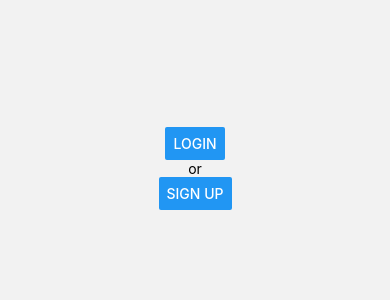
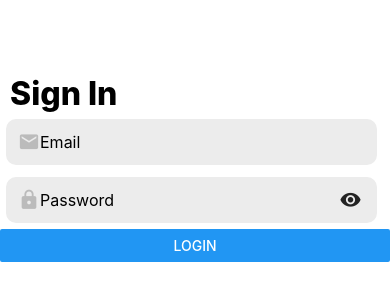
Before and after one commit to Group-15-2/imu, a React Native app: screen /SignIn in a window 390 px wide. Shown: the part 254-554 px from the top of the page. Built offline with nearby package versions, Linux system fonts and the light colour scheme.

Commit message:
Add Sign Screen

```diff
--- a/Screens/SignIn.js
+++ b/Screens/SignIn.js
@@ -1,12 +1,45 @@
-import * as React from 'react';
-import { Text, View, Button } from 'react-native';
+import React,{ useState } from 'react';
+import { Pressable, TextInput, View, Text, Button } from 'react-native';
+import { MaterialCommunityIcons } from '@expo/vector-icons';
+import { inStyle } from '../styles/instyle';
 
-export default function SignIn ({navigation}) {
-    return (
-        <View style={{flex:1, alignItems: 'center', justifyContent: 'center' }}>
-            <Button title="Login" onPress={() => navigation.navigate('Home')}/>
-            <Text>or</Text>
-            <Button title="Sign Up" onPress={() => navigation.navigate('SignUp')}/>
+import { useTogglePasswordVisibility } from '../styles/useTogglePasswordVisibility';
+
+export default function App({ navigation }) {
+  const { passwordVisibility, rightIcon, handlePasswordVisibility } =
+    useTogglePasswordVisibility();
+  const [password, setPassword] = useState('');
+
+  return (
+    <View style={inStyle.container}>
+        <Text style={inStyle.head}>Sign In</Text>
+        <View style={inStyle.inputContainer}>
+            <View style={inStyle.inputField}>
+            <MaterialCommunityIcons  name={'email'} size={22} color={'#BBBBBB'}/>
+            <TextInput style={{fontSize:16}} placeholder="Email"/>
+            </View>
         </View>
-    );
+        <View style={inStyle.inputContainer}>
+            <View style={inStyle.inputField}>
+            <MaterialCommunityIcons  name={'lock'} size={22} color={'#BBBBBB'}/>
+            <TextInput
+            name="password"
+            placeholder="Password"
+            style={{fontSize:16}}
+            autoCapitalize="none"
+            autoCorrect={false}
+            textContentType="newPassword"
+            secureTextEntry={passwordVisibility}
+            value={password}
+            enablesReturnKeyAutomatically
+            onChangeText={text => setPassword(text)}
+            />
+            </View>
+            <Pressable onPress={handlePasswordVisibility}>
+            <MaterialCommunityIcons name={rightIcon} size={22} color="#232323" />
+            </Pressable>
+        </View>
+        <Button style={inStyle.txtInt} title="Login" onPress={() => navigation.navigate('Home')}/>
+    </View>
+  );
 }
--- /dev/null
+++ b/styles/instyle.js
@@ -0,0 +1,43 @@
+import { StyleSheet } from "react-native";
+
+const inStyle = StyleSheet.create ({
+
+    head: {
+        fontSize: 32,
+        fontWeight: '800',
+        marginLeft: 10,
+        alignItems: 'flex-start'
+    },
+
+    container: {
+        flex: 1,
+        justifyContent: 'center',
+        backgroundColor: '#fff'
+    },
+    inputContainer: {
+        margin: 6,
+        width: '95%',
+        borderRadius: 10,
+        flexDirection: 'row',
+        alignItems: 'center',
+        backgroundColor: '#ECECEC'
+    },
+    inputField: {
+        flexDirection: 'row',
+        color: '#BBBBBB',
+        padding: 12,
+        paddingRight: 0,
+        fontSize: 24,
+        fontWeight: '900',
+        width: '90%'
+    },
+    txtInt: {
+        fontSize: 16,
+        borderRadius: 10,
+        margin: 10,
+        width: '95%',
+        borderRadius: 10,
+    }
+})
+
+export  { inStyle }
--- /dev/null
+++ b/styles/useTogglePasswordVisibility.js
@@ -0,0 +1,22 @@
+import { useState } from "react";
+
+export const useTogglePasswordVisibility = () => {
+    const [passwordVisibility, setPasswordVisibility] = useState(true);
+    const [rightIcon, setRightIcon] = useState('eye');
+
+    const handlePasswordVisibility = () => {
+      if (rightIcon === 'eye') {
+        setRightIcon('eye-off');
+        setPasswordVisibility(!passwordVisibility);
+      } else if (rightIcon === 'eye-off') {
+        setRightIcon('eye');
+        setPasswordVisibility(!passwordVisibility);
+      }
+    };
+
+    return {
+      passwordVisibility,
+      rightIcon,
+      handlePasswordVisibility
+    };
+  };
```
